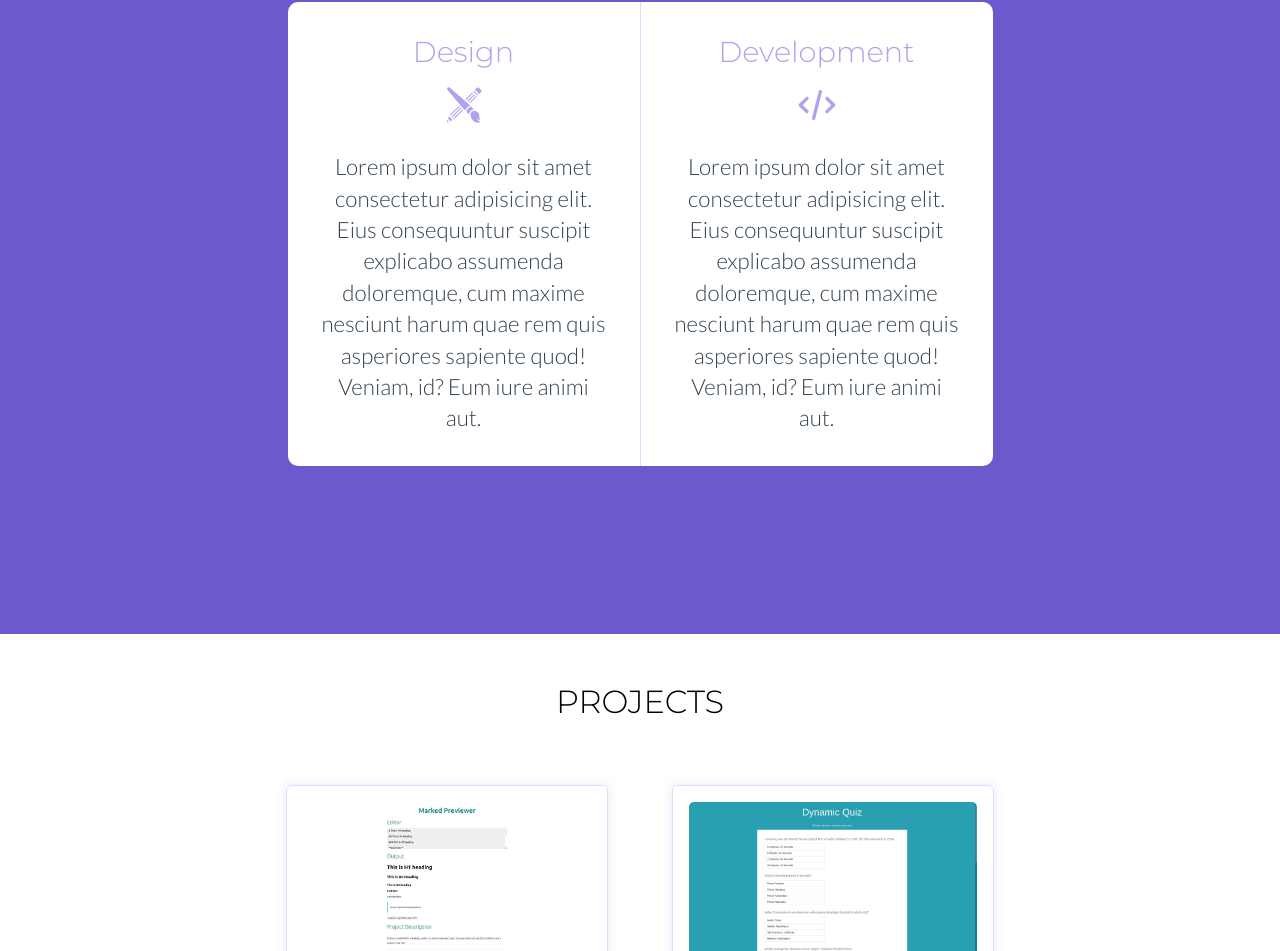
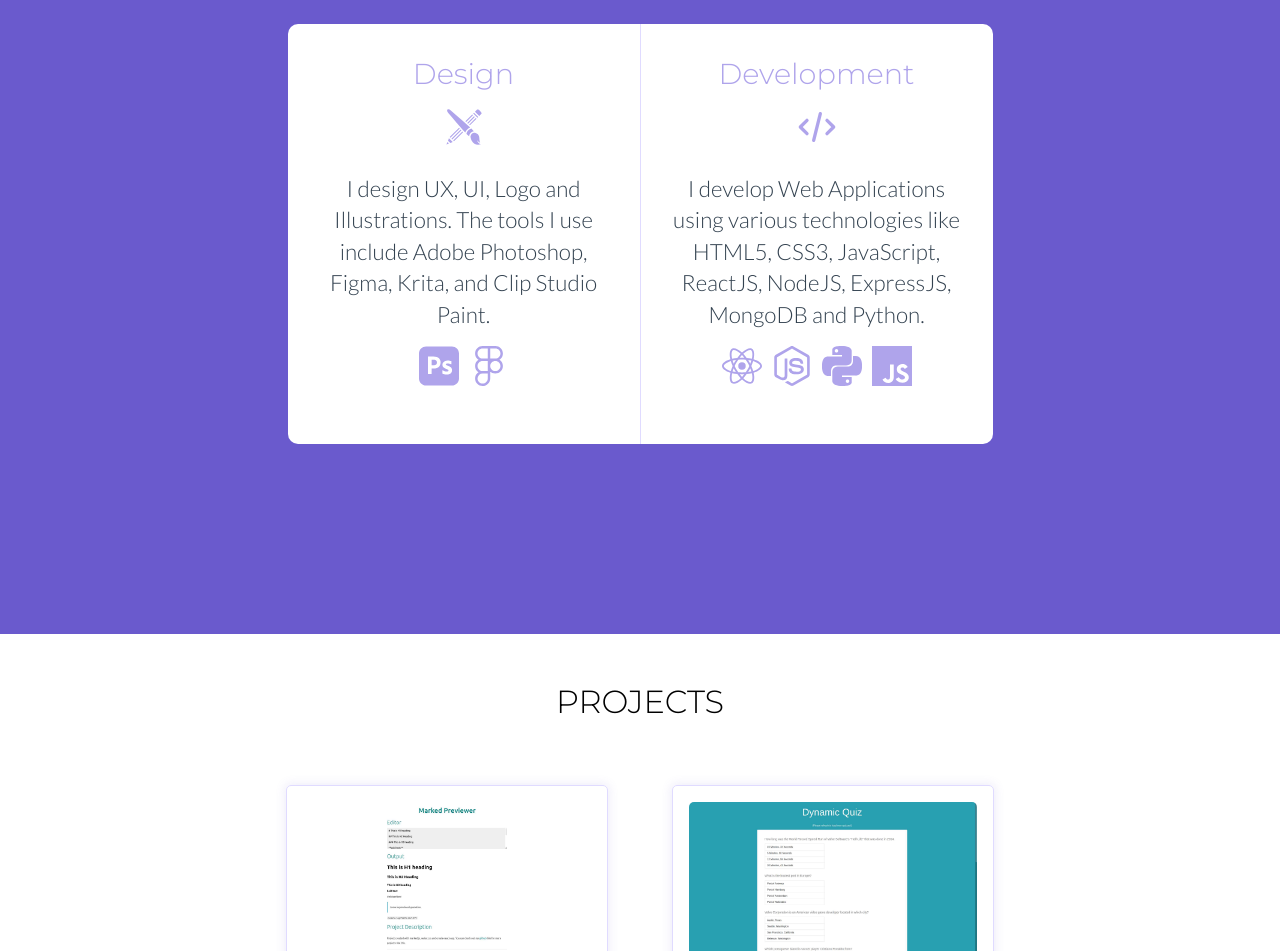
Before and after one commit to shiwanshudev/portfolio, a React (Create React App) app: page /skills in a window 1280 px wide. Shown: the part 966-1917 px from the top of the page. Built offline with nearby package versions, Linux system fonts and the light colour scheme.

Commit message:
modified skills

```diff
--- a/src/components/Projects.css
+++ b/src/components/Projects.css
@@ -86,7 +86,7 @@
   font-size: 1.7rem;
   font-weight: 300;
   padding-top: 1rem;
-  color: #afa4eb;
+  color: var(--lightSlateBlue);
 }
 
 .projects .card p {
@@ -94,7 +94,7 @@
   font-weight: 300;
   font-family: "Lato", sans-serif;
   padding: 1rem 0;
-  color: #334250;
+  color: var(--textColor);
 }
 
 @media screen and (max-width: 900px) {
--- a/src/components/Skills.css
+++ b/src/components/Skills.css
@@ -11,14 +11,14 @@
 .skills h3 {
   font-size: 1.8rem;
   font-weight: 300;
-  color: #afa4eb;
+  color: var(--lightSlateBlue);
 }
 
 .skills p {
   font-family: "Lato", sans-serif;
   font-weight: 300;
   font-size: 1.4rem;
-  color: #334250;
+  color: var(--textColor);
   line-height: 1.4;
 }
 
@@ -43,7 +43,11 @@
   font-size: 2.5rem;
   display: block;
   margin: 1rem;
-  color: #afa4eb;
+  color: var(--lightSlateBlue);
+}
+.skills .skill-icon i {
+  padding: 5px;
+  color: var(--lightSlateBlue);
 }
 
 @media screen and (max-width: 900px) {
--- a/src/components/Skills.js
+++ b/src/components/Skills.js
@@ -1,6 +1,14 @@
 import "./Skills.css";
 import { GiPencilBrush } from "react-icons/gi";
 import { HiOutlineCode } from "react-icons/hi";
+import {
+  SiReact,
+  SiAdobephotoshop,
+  SiFigma,
+  SiNodedotjs,
+  SiPython,
+  SiJavascript,
+} from "react-icons/si";
 const Skills = () => {
   return (
     <div id="skills" className="skills container">
@@ -10,11 +18,18 @@ const Skills = () => {
           <GiPencilBrush />
         </span>
         <p>
-          Lorem ipsum dolor sit amet consectetur adipisicing elit. Eius
-          consequuntur suscipit explicabo assumenda doloremque, cum maxime
-          nesciunt harum quae rem quis asperiores sapiente quod! Veniam, id? Eum
-          iure animi aut.
+          I design UX, UI, Logo and Illustrations. The tools I use include Adobe
+          Photoshop, Figma, Krita, and Clip Studio Paint.
         </p>
+
+        <span className="skill-icon">
+          <i>
+            <SiAdobephotoshop />
+          </i>
+          <i>
+            <SiFigma />
+          </i>
+        </span>
       </section>
       <section className="development">
         <h3>Development</h3>
@@ -22,11 +37,23 @@ const Skills = () => {
           <HiOutlineCode />
         </span>
         <p>
-          Lorem ipsum dolor sit amet consectetur adipisicing elit. Eius
-          consequuntur suscipit explicabo assumenda doloremque, cum maxime
-          nesciunt harum quae rem quis asperiores sapiente quod! Veniam, id? Eum
-          iure animi aut.
+          I develop Web Applications using various technologies like HTML5,
+          CSS3, JavaScript, ReactJS, NodeJS, ExpressJS, MongoDB and Python.
         </p>
+        <span className="skill-icon">
+          <i>
+            <SiReact />
+          </i>
+          <i>
+            <SiNodedotjs />
+          </i>
+          <i>
+            <SiPython />
+          </i>
+          <i>
+            <SiJavascript />
+          </i>
+        </span>
       </section>
     </div>
   );
--- a/src/index.css
+++ b/src/index.css
@@ -1,3 +1,8 @@
+:root {
+  --textColor: #334250;
+  --lightSlateBlue: #afa4eb;
+}
+
 *,
 body,
 html {
```
